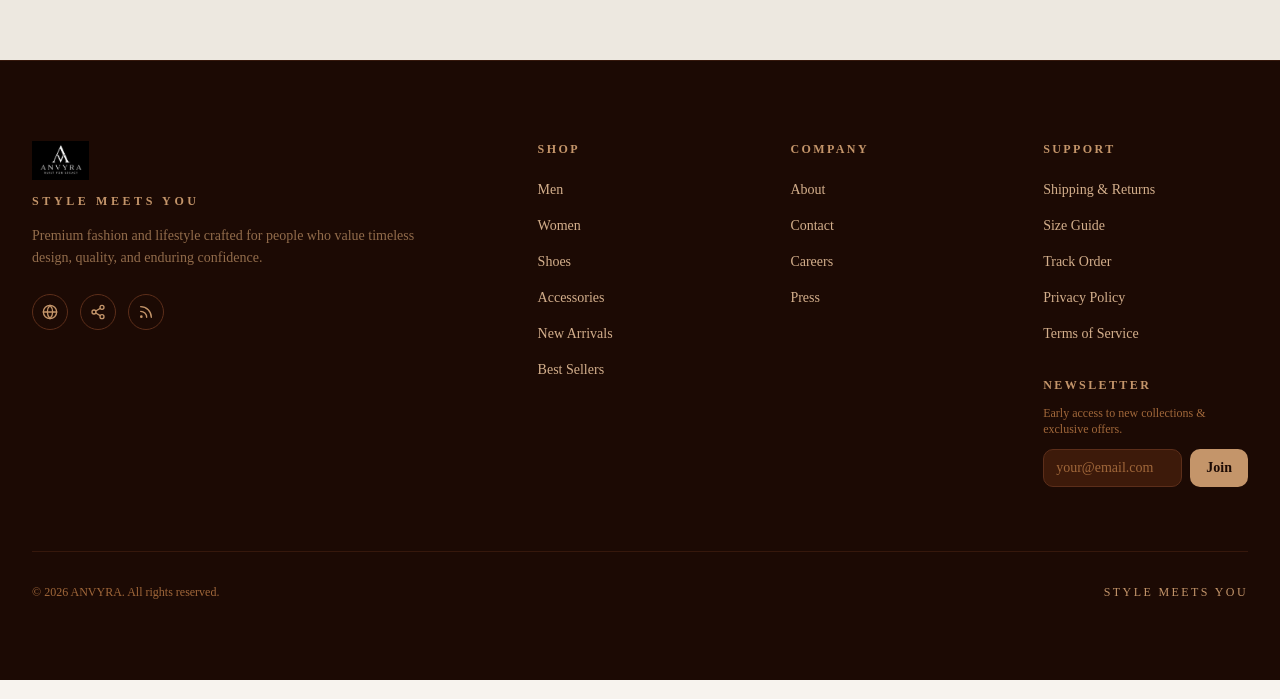
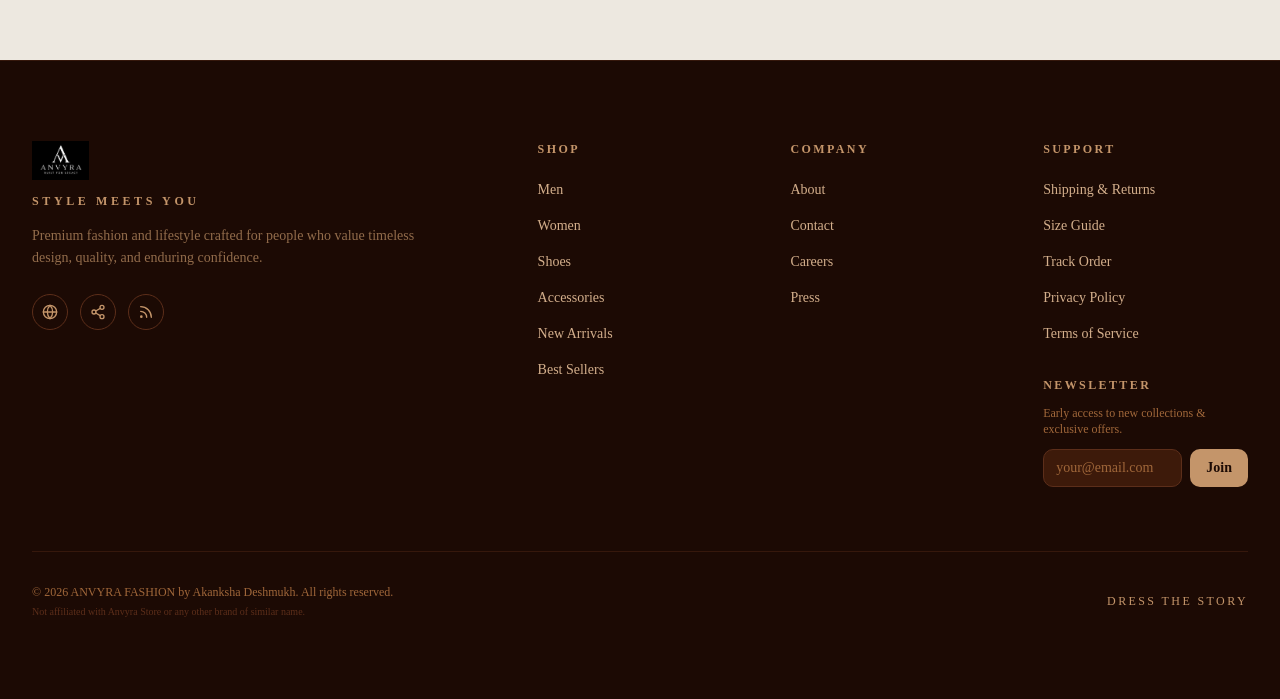
Before and after one commit to akankshad1712/ANVYRA, a Next.js app in the folder frontend/: page / in a window 1280 px wide. Shown: the part 3896-4595 px from the top of the page. Built offline with nearby package versions, Linux system fonts and the light colour scheme; no server answers.

Commit message:
feat: SEO — founder title, JSON-LD Latur 2025, sitemap, robots.txt, footer copyright

```diff
--- a/frontend/app/layout.tsx
+++ b/frontend/app/layout.tsx
@@ -25,50 +25,56 @@ const BASE_URL = "https://anvyra-klb2.vercel.app";
 export const metadata: Metadata = {
   metadataBase: new URL(BASE_URL),
   title: {
-    default: "ANVYRA — Dress the Story | Premium Indian Fashion",
-    template: "%s | ANVYRA",
+    default: "ANVYRA FASHION — Founded by Akanksha Deshmukh | Dress The Story",
+    template: "%s | ANVYRA FASHION",
   },
   description:
-    "ANVYRA is a premium Indian fashion brand founded by Akanksha Deshmukh. Shop premium jackets, oversized tees, shirts, trousers and jeans. Dress the Story.",
+    "ANVYRA FASHION is a premium Indian fashion brand founded by Akanksha Deshmukh in 2025, Latur. Shop premium jackets, oversized tees, shirts, trousers and jeans. Dress the Story.",
   keywords: [
     "ANVYRA",
+    "ANVYRA FASHION",
     "Akanksha Deshmukh",
-    "ANVYRA founder",
+    "ANVYRA founder Akanksha Deshmukh",
+    "ANVYRA fashion brand",
     "premium Indian fashion",
-    "Indian fashion brand",
+    "Indian fashion brand Latur",
     "dress the story",
     "premium streetwear India",
-    "oversized t-shirts",
+    "oversized t-shirts India",
     "premium jackets India",
     "fashion e-commerce India",
-    "luxury fashion India",
   ],
-  authors: [{ name: "Akanksha Deshmukh", url: "https://www.linkedin.com/in/akanksha-deshmukh-26210b244/" }],
+  authors: [
+    {
+      name: "Akanksha Deshmukh",
+      url: "https://www.linkedin.com/in/akanksha-deshmukh-26210b244/",
+    },
+  ],
   creator: "Akanksha Deshmukh",
-  publisher: "ANVYRA",
+  publisher: "ANVYRA FASHION",
   category: "Fashion",
   openGraph: {
-    title: "ANVYRA — Dress the Story | Premium Indian Fashion",
+    title: "ANVYRA FASHION — Founded by Akanksha Deshmukh | Dress The Story",
     description:
-      "ANVYRA is a premium Indian fashion brand founded by Akanksha Deshmukh. Shop jackets, tees, shirts, trousers and jeans.",
+      "ANVYRA FASHION is a premium Indian fashion brand founded by Akanksha Deshmukh in Latur, 2025. Shop jackets, tees, shirts, trousers and jeans.",
     type: "website",
     locale: "en_IN",
-    siteName: "ANVYRA",
+    siteName: "ANVYRA FASHION",
     url: BASE_URL,
     images: [
       {
         url: "/logos/Gold_on_Black.png",
         width: 1200,
         height: 630,
-        alt: "ANVYRA — Dress the Story",
+        alt: "ANVYRA FASHION — Founded by Akanksha Deshmukh | Dress The Story",
       },
     ],
   },
   twitter: {
     card: "summary_large_image",
-    title: "ANVYRA — Dress the Story | Premium Indian Fashion",
+    title: "ANVYRA FASHION — Founded by Akanksha Deshmukh",
     description:
-      "ANVYRA is a premium Indian fashion brand founded by Akanksha Deshmukh.",
+      "Premium Indian fashion brand by Akanksha Deshmukh. Dress the Story.",
     images: ["/logos/Gold_on_Black.png"],
   },
   robots: {
@@ -85,9 +91,6 @@ export const metadata: Metadata = {
   alternates: {
     canonical: BASE_URL,
   },
-  verification: {
-    google: "", // add Google Search Console verification code here when ready
-  },
 };
 
 export const viewport: Viewport = {
@@ -95,18 +98,29 @@ export const viewport: Viewport = {
   initialScale: 1,
 };
 
-// JSON-LD structured data — tells Google who founded ANVYRA
+// JSON-LD — tells Google: ANVYRA FASHION was founded by Akanksha Deshmukh in Latur in 2025
 const jsonLd = {
   "@context": "https://schema.org",
   "@graph": [
     {
       "@type": "Organization",
       "@id": `${BASE_URL}/#organization`,
-      name: "ANVYRA",
-      alternateName: "ANVYRA Fashion",
+      name: "ANVYRA FASHION",
+      alternateName: "ANVYRA",
       description:
-        "ANVYRA is a premium Indian fashion brand. Dress the Story.",
+        "ANVYRA FASHION is a premium Indian fashion brand founded by Akanksha Deshmukh in 2025. Dress the Story.",
       url: BASE_URL,
+      foundingDate: "2025",
+      foundingLocation: {
+        "@type": "Place",
+        name: "Latur, Maharashtra, India",
+        address: {
+          "@type": "PostalAddress",
+          addressLocality: "Latur",
+          addressRegion: "Maharashtra",
+          addressCountry: "IN",
+        },
+      },
       logo: {
         "@type": "ImageObject",
         url: `${BASE_URL}/logos/anvyra-badge.png`,
@@ -114,14 +128,11 @@ const jsonLd = {
       founder: {
         "@type": "Person",
         name: "Akanksha Deshmukh",
+        jobTitle: "Founder & Full Stack Engineer",
         sameAs: [
           "https://www.linkedin.com/in/akanksha-deshmukh-26210b244/",
           "https://github.com/akankshad1712",
         ],
-      },
-      foundingLocation: {
-        "@type": "Place",
-        name: "Pune, India",
       },
       sameAs: [
         "https://github.com/akankshad1712/ANVYRA",
@@ -132,11 +143,10 @@ const jsonLd = {
       "@type": "WebSite",
       "@id": `${BASE_URL}/#website`,
       url: BASE_URL,
-      name: "ANVYRA",
-      description: "Premium Indian Fashion — Dress the Story",
-      publisher: {
-        "@id": `${BASE_URL}/#organization`,
-      },
+      name: "ANVYRA FASHION",
+      description:
+        "Premium Indian Fashion — Dress the Story. Founded by Akanksha Deshmukh.",
+      publisher: { "@id": `${BASE_URL}/#organization` },
       potentialAction: {
         "@type": "SearchAction",
         target: {
@@ -166,7 +176,6 @@ export default function RootLayout({
           dangerouslySetInnerHTML={{ __html: JSON.stringify(jsonLd) }}
         />
       </head>
-      {/* cream background — warm luxury base */}
       <body className="min-h-screen bg-[#F7F3EE] text-[#3D1A0A] antialiased">
         <QueryProvider>
           <ToastProvider>
--- a/frontend/app/sitemap.ts
+++ b/frontend/app/sitemap.ts
@@ -20,13 +20,13 @@ export default function sitemap(): MetadataRoute.Sitemap {
       url: `${BASE_URL}/about`,
       lastModified: new Date(),
       changeFrequency: "monthly",
-      priority: 0.7,
+      priority: 0.8,
     },
     {
       url: `${BASE_URL}/contact`,
       lastModified: new Date(),
       changeFrequency: "monthly",
-      priority: 0.6,
+      priority: 0.7,
     },
     {
       url: `${BASE_URL}/login`,
--- a/frontend/components/layout/Footer.tsx
+++ b/frontend/components/layout/Footer.tsx
@@ -149,12 +149,17 @@ export default function Footer() {
         </div>
 
         {/* Bottom bar */}
-        <div className="mt-16 flex flex-col items-center justify-between gap-4 border-t border-[#5C2E1A]/40 pt-8 sm:flex-row">
-          <p className="text-xs text-[#A0673A]">
-            © {new Date().getFullYear()} ANVYRA. All rights reserved.
-          </p>
+        <div className="mt-16 flex flex-col items-center justify-between gap-3 border-t border-[#5C2E1A]/40 pt-8 sm:flex-row">
+          <div className="flex flex-col gap-1 text-center sm:text-left">
+            <p className="text-xs text-[#A0673A]">
+              © {new Date().getFullYear()} ANVYRA FASHION by Akanksha Deshmukh. All rights reserved.
+            </p>
+            <p className="text-[10px] text-[#5C2E1A]">
+              Not affiliated with Anvyra Store or any other brand of similar name.
+            </p>
+          </div>
           <p className="text-xs tracking-[0.2em] text-[#C4956A] uppercase">
-            Style Meets You
+            Dress the Story
           </p>
         </div>
       </div>
```
Also changed, not shown: frontend/public/robots.txt (added).
